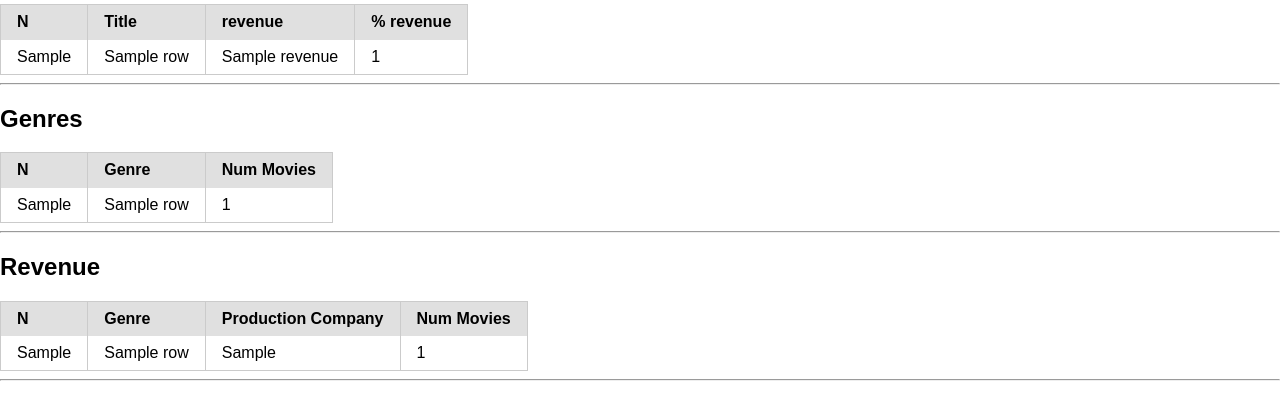
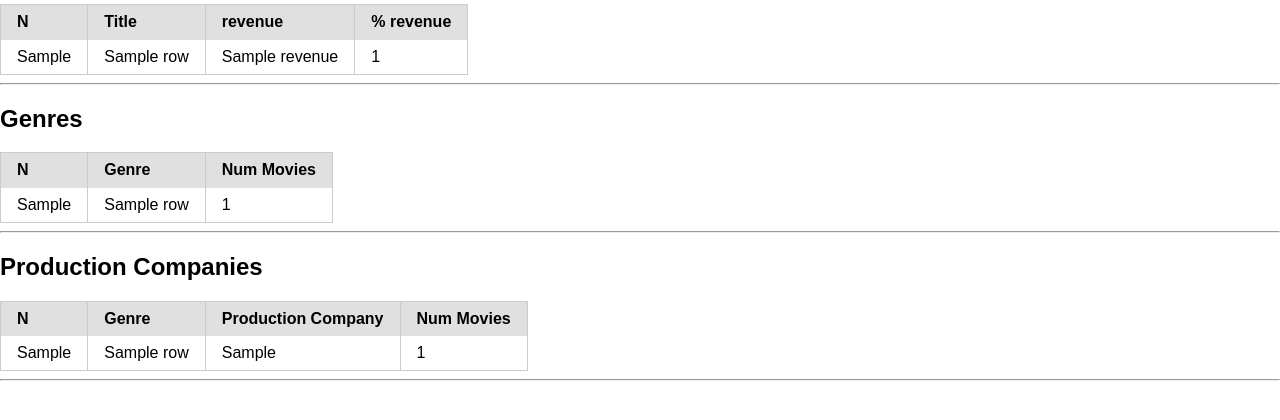
Before and after one commit to tdenton8772/rockset_demo, a Flask app: template application/templates/results.html in a window 1280 px wide. Shown: the part 293-713 px from the top of the page. Run offline with Flask 2, Linux system fonts and the light colour scheme; the template is opened without the code that fills it: most values are stand-ins (such as "Sample title", 1, 10 or a date in 2020); parts of the project's set-up code (start-up, migrations or seed data) failed here and were passed over; some libraries are stand-ins or nearby versions.

Commit message:
Updated query lambda tags

```diff
--- a/application/main.py
+++ b/application/main.py
@@ -39,7 +39,7 @@ def genres(year):
     # retrieve Query Lambda
     qlambda = rs.QueryLambda.retrieve(
         'genres',
-        version='c83a14419222b1f7',
+        version='70431939bfe7ddf7',
         workspace='commons')
 
     params = ParamDict()
--- a/application/templates/results.html
+++ b/application/templates/results.html
@@ -63,7 +63,7 @@
 
 <hr>
 
-<H2>Revenue</h2>
+<H2>Production Companies</h2>
 <TABLE class="pure-table">
   <thead>
     <th>N</th>
```
